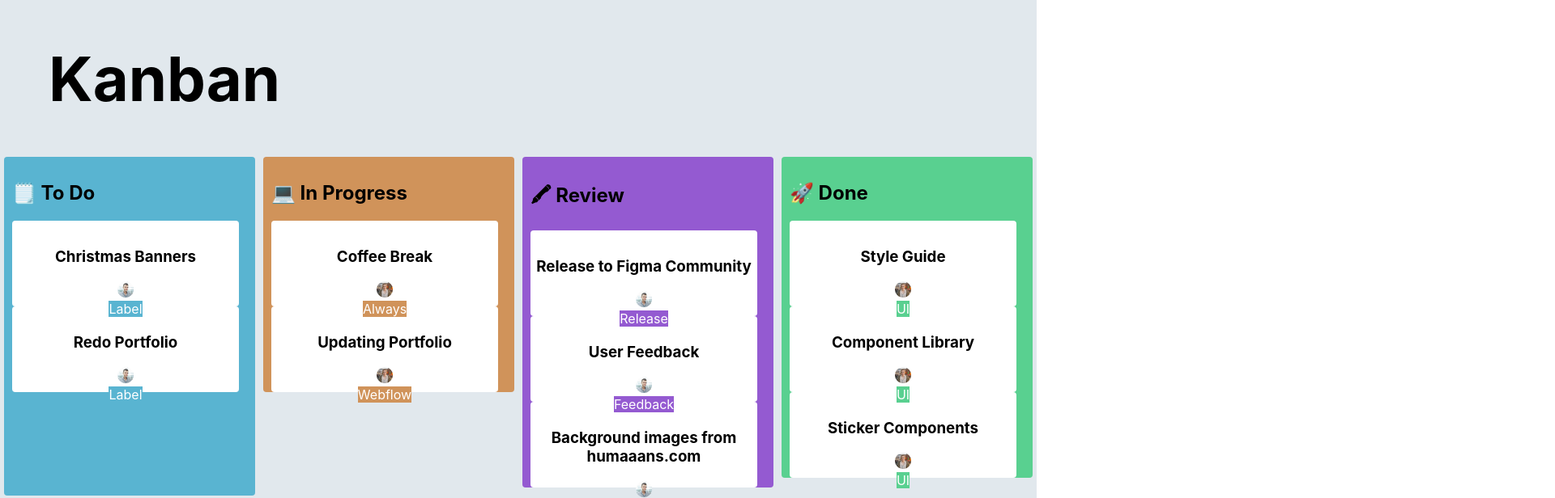
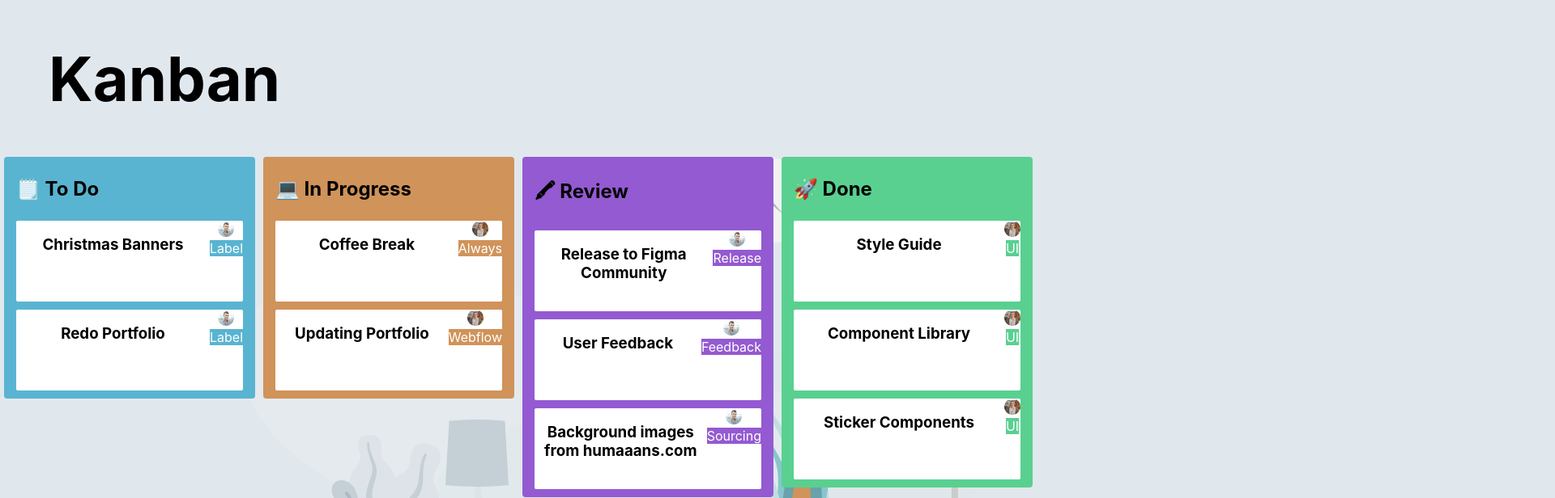
Before and after one commit to GMichaloski/projeto5-kanban, a React (Create React App) app in the folder my-app/: page / in a window 1280 px wide. Shown: the top 616 px of the page at 81% size, 1920 px wide, since content can reach past the window. Built offline with nearby package versions, Linux system fonts and the light colour scheme.

Commit message:
Css do background e dos cards praticamente prontos

```diff
--- a/my-app/src/App.css
+++ b/my-app/src/App.css
@@ -1,9 +1,10 @@
 .App {
   text-align: center;
-  background-color: #e1e8ed;
+  /* background-color: #e1e8ed; */
   height: 100%;
   display: flex;
   flex-direction: column;
+  z-index: 1;
 }
 
 .App-header {
@@ -17,24 +18,22 @@
   width: 90%;
 }
 
-
-.App.App-Container{
-   flex-direction: row;
-   justify-content: space-around;
-
-
+.App.App-Container {
+  flex-direction: row;
+  justify-content: space-around;
 }
-.App-logo {
-  height: 40vmin;
-  pointer-events: none;
+.App-background {
+  position: absolute;
+  width: 1011px;
+  height: 792px;
+  left: 20%;
+  top: 54px;
 }
 
-
-.App-link {
-  color: #61dafb;
+.background-color {
+  background-color: #e1e8ed;
+  position: absolute;
+  width: 1920px;
+  height: 995px;
+  z-index: -2;
 }
-
-.App-background {
-  margin-bottom: auto;
-  padding-bottom: 10px;
-}
--- a/my-app/src/App.js
+++ b/my-app/src/App.js
@@ -12,14 +12,15 @@ function App() {
   return (
     <div>
       <body className="App">
+        <div className="background-color"></div>
         <header className="App-header">
           <div>
             <h1>Kanban</h1>
           </div>
         </header>
 
-          <main className='App App-Container'>
-              <div className='App-Container Todo'>
+        <main className="App App-Container">
+          <div className="App Todo">
             <ExternCard cardType="todo" title="🗒️ To Do">
               <InternCard img={male} title="Christmas Banners">
                 <Tag ContainerCard="todo" txt="Label"></Tag>
@@ -39,9 +40,7 @@ function App() {
                 <Tag ContainerCard="inprogress" txt="Webflow"></Tag>
               </InternCard>
             </ExternCard>
-
           </div>
-
 
           <div class="App App-review">
             <ExternCard cardType="review" title="🖍 Review">
@@ -51,13 +50,16 @@ function App() {
               <InternCard img={male} title="User Feedback">
                 <Tag ContainerCard="review" txt="Feedback"></Tag>
               </InternCard>
-                <InternCard img={male} title="Background images from humaaans.com">
+              <InternCard
+                img={male}
+                title="Background images from humaaans.com"
+              >
                 <Tag ContainerCard="review" txt="Sourcing"></Tag>
               </InternCard>
             </ExternCard>
           </div>
 
-            <div class="App App-done" >
+          <div class="App App-done">
             <ExternCard cardType="done" title="🚀 Done">
               <InternCard img={female} title="Style Guide">
                 <Tag ContainerCard="done" txt="UI"></Tag>
@@ -69,16 +71,15 @@ function App() {
                 <Tag ContainerCard="done" txt="UI"></Tag>
               </InternCard>
             </ExternCard>
-
           </div>
-
         </main>
-          <footer>
         <div>
-                  <img src={background} className="App-background" alt="background"></img>
+          <img
+            src={background}
+            className="App-background"
+            alt="background"
+          ></img>
         </div>
-
-          </footer>
       </body>
     </div>
   );
--- a/my-app/src/Components/Intern-card/InternCard.js
+++ b/my-app/src/Components/Intern-card/InternCard.js
@@ -6,9 +6,11 @@ const InternCard = (props) => {
 
   return (
     <div className="intern-card-container">
-      <h3>{title}</h3>
-      <Avatar img={img}></Avatar>
-      {children}
+      <h3 className="h3">{title}</h3>
+      <span className="content">
+        <Avatar img={img} className="avatar"></Avatar>
+        {children}
+      </span>
     </div>
   );
 };
--- a/my-app/src/Components/Intern-card/internCard.css
+++ b/my-app/src/Components/Intern-card/internCard.css
@@ -6,14 +6,24 @@
   flex-direction: row;
 } */
 
+.intern-card-container {
+  display: flex;
+  align-items: flex-start;
+  background-color: #ffffff;
+  justify-content: left;
+  border-radius: 2px;
+  height: 100px;
+  width: 280px;
+  /* padding: 10px; */
+  margin: 5px 10px;
+}
+.h3 {
+  width: 100%;
+}
+.content {
+}
+.avatar {
+}
 
-.intern-card-container{
-  background-color: #FFFFFF;
-  justify-content: left;
-  border-radius: 4px;
-  height: 81px;
-  width: 280px;
-  padding-top: 15px;
-  padding-bottom: 10px;
-
+.children {
 }
--- a/my-app/src/Components/extern-card/ExternCard.js
+++ b/my-app/src/Components/extern-card/ExternCard.js
@@ -6,8 +6,8 @@ const ExternCard = (props) => {
 
   return (
     <div className={`box extern-card-${cardType}`}>
-      <h2>{title}</h2>
-      <span class="description">{children}</span>
+      <h2 className="h2">{title}</h2>
+      {children}
     </div>
   );
 };
--- a/my-app/src/Components/extern-card/externCard.css
+++ b/my-app/src/Components/extern-card/externCard.css
@@ -6,15 +6,19 @@
 
   /* position: static; */
 
-  width: 300px;
+  /* width: 300px;*/
+  width: auto;
   height: 221px;
 
   left: 0px;
   top: 5px;
 
-  padding: 10px 0 0 10px;
+  /* padding: 10px 0 0 10px; */
 
   border-radius: 4px;
+}
+.h2 {
+  padding-left: 10px;
 }
 .description {
   flex-direction: row;
@@ -24,14 +28,11 @@
   /* height: 221px; */
   background-color: #59b4d1;
   height: 100%;
-
-
 }
 .extern-card-inprogress {
- /*  height: 221px; */
+  /*  height: 221px; */
   background-color: #d0935a;
   height: 100%;
-
 }
 .extern-card-review {
   /* height: 332px; */
```
Lines whose indentation alone changed are shown as unchanged.
